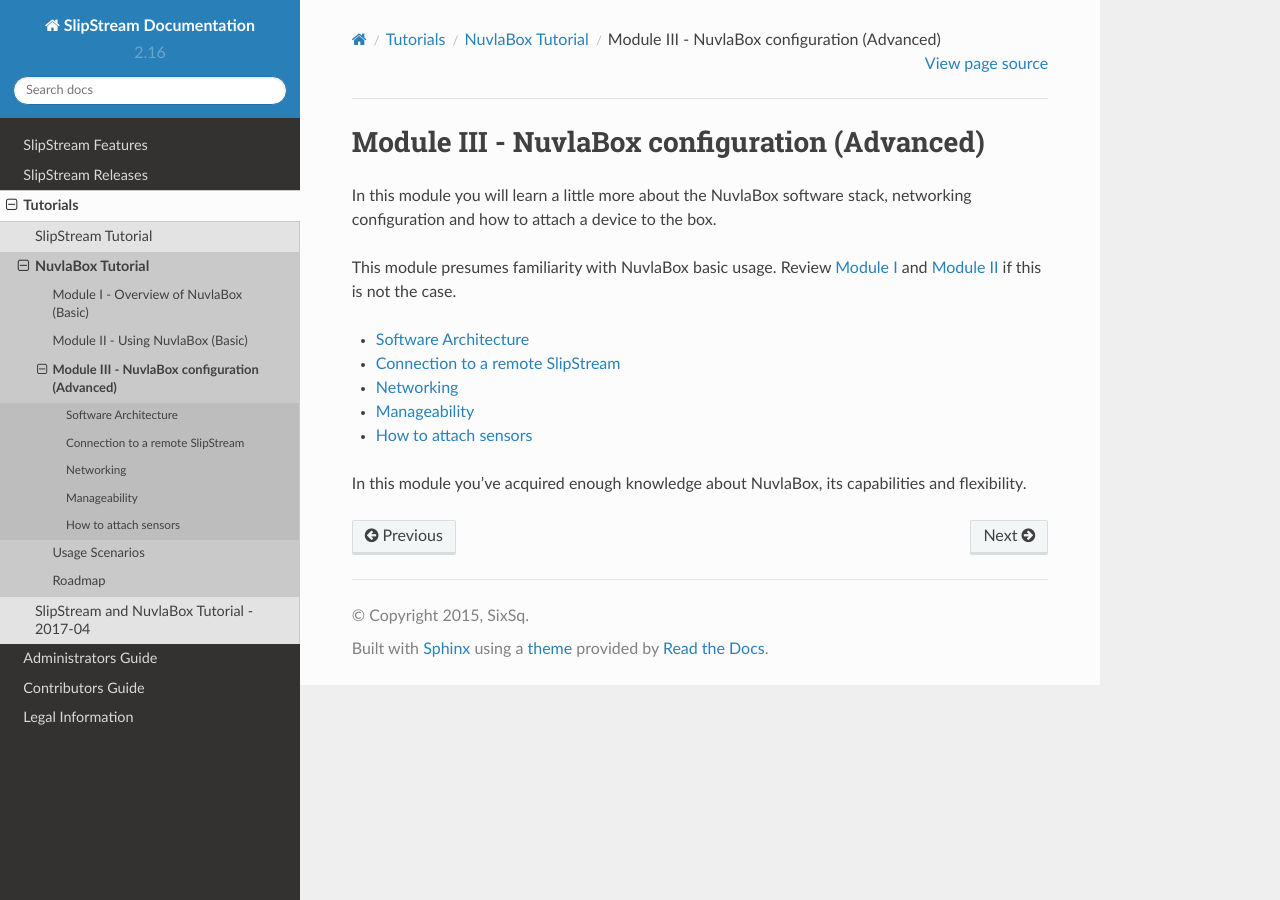
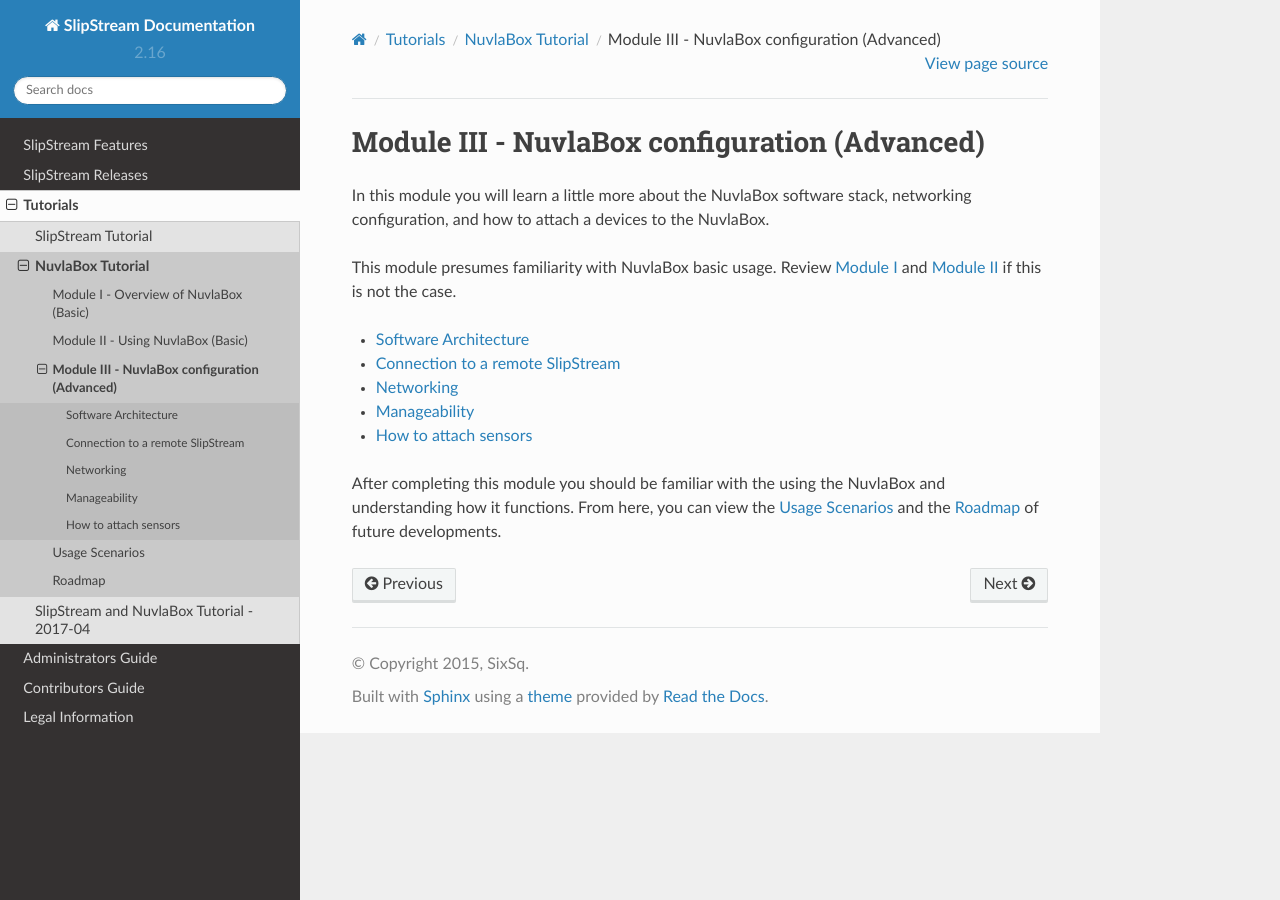
Before and after one commit to slipstream/SlipStreamDocumentation, a Sphinx documentation site: the page built from docs/tutorials/nb/module-3.rst, in a window 1280 px wide. Built offline with Sphinx 7.4.7 and the Read the Docs theme 2.0.0, drawn with Linux system fonts in a browser that asks for light colours.

Commit message:
add some links

```diff
--- a/docs/tutorials/nb/module-3.rst
+++ b/docs/tutorials/nb/module-3.rst
@@ -1,11 +1,12 @@
 Module III - NuvlaBox configuration (Advanced)
 ----------------------------------------------
 
-In this module you will learn a little more about the NuvlaBox software stack,
-networking configuration and how to attach a device to the box.
+In this module you will learn a little more about the NuvlaBox
+software stack, networking configuration, and how to attach a devices
+to the NuvlaBox.
 
-This module presumes familiarity with NuvlaBox basic usage.
-Review :doc:`Module I <module-1>` and :doc:`Module II <module-2>` if this is
+This module presumes familiarity with NuvlaBox basic usage.  Review
+:doc:`Module I <module-1>` and :doc:`Module II <module-2>` if this is
 not the case.
 
 .. toctree::
@@ -17,5 +18,7 @@
    management
    sensors-attach
 
-In this module you've acquired enough knowledge about NuvlaBox,
-its capabilities and flexibility.
+After completing this module you should be familiar with the using the
+NuvlaBox and understanding how it functions.  From here, you can view
+the :doc:`Usage Scenarios <usages>` and the :doc:`Roadmap
+<roadmap>` of future developments.
```
